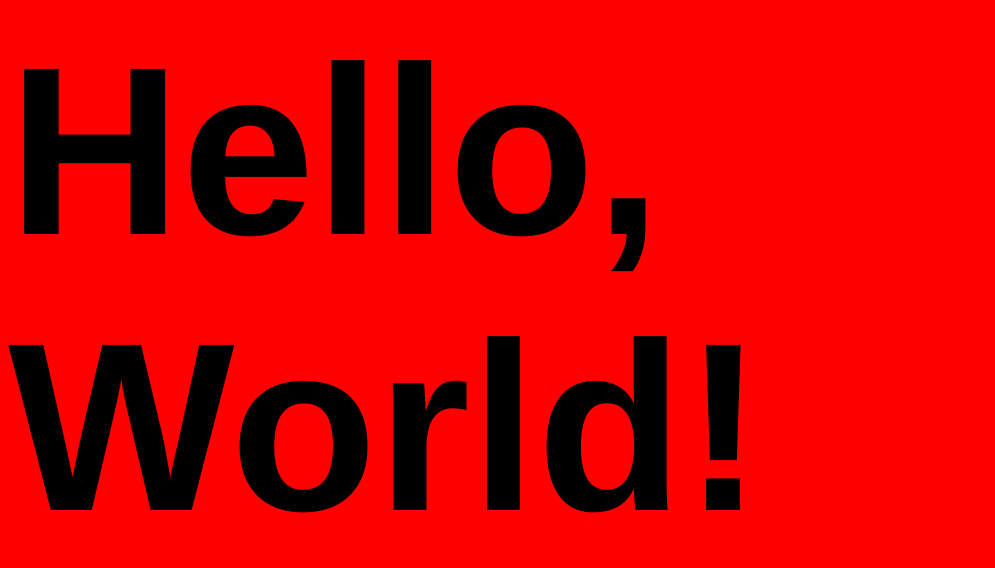
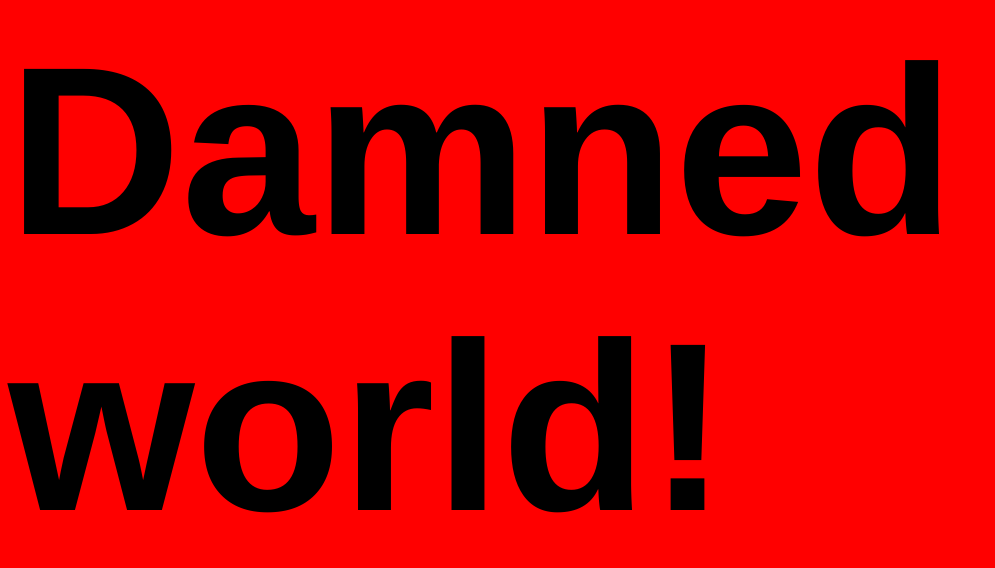
Before and after one commit to benyoyo/benyoyo.github.io, a plain HTML site: page index.html in a window 1280 px wide. Shown: the part 148-716 px from the top of the page, without its empty margins (0-995 px from the left). Drawn offline with Linux system fonts and the light colour scheme.

Commit message:
Update to CSS + "Damned"

```diff
--- a/index.html
+++ b/index.html
@@ -1,9 +1,12 @@
 <!DOCTYPE html>
 <html>
+
     <head>
         <link rel="stylesheet" href="style.css">
     </head>
+
     <body>
-        <h1>Hello, World!</h1>
+        <h1>Damned world!</h1>
     </body>
+
 </html>
```
